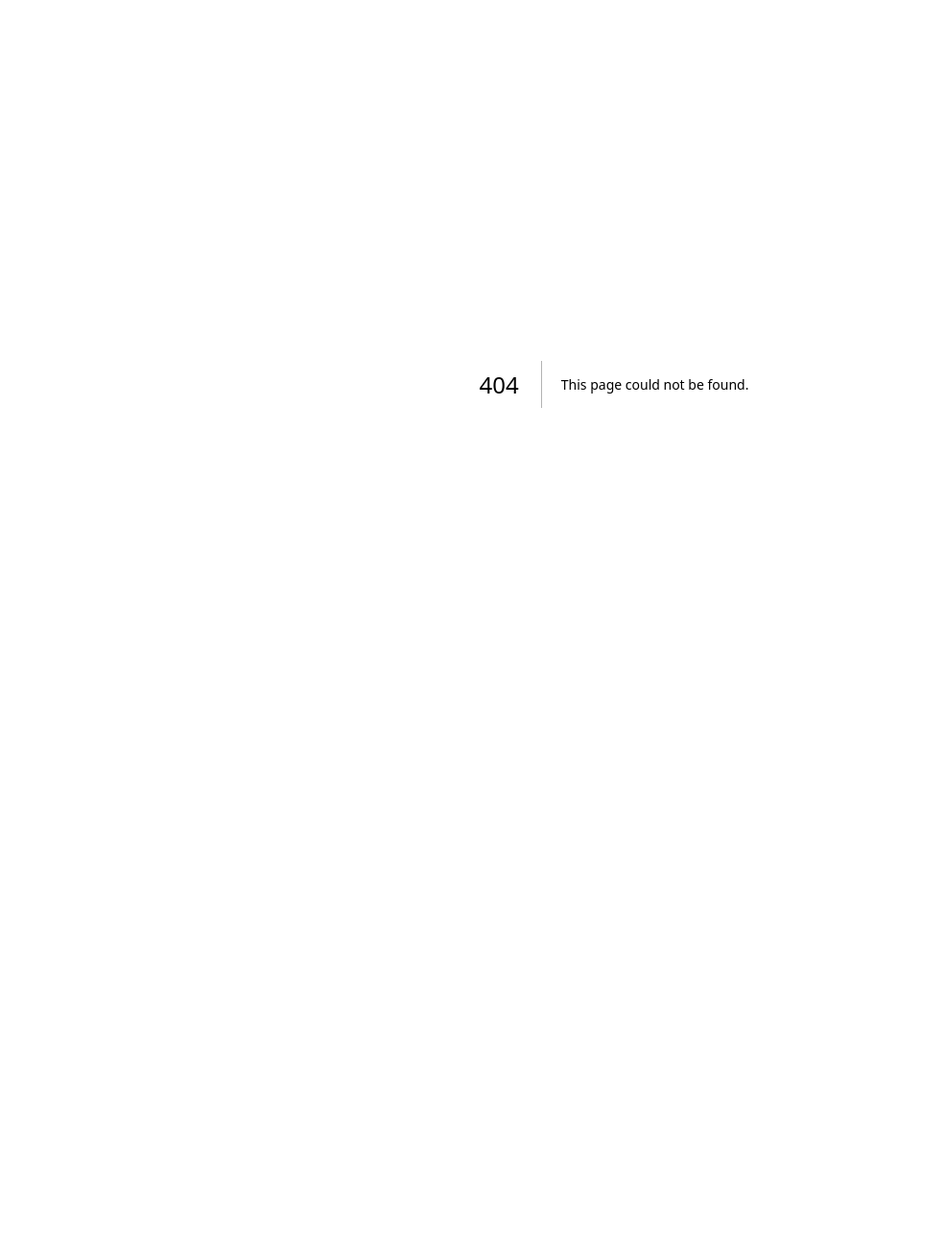
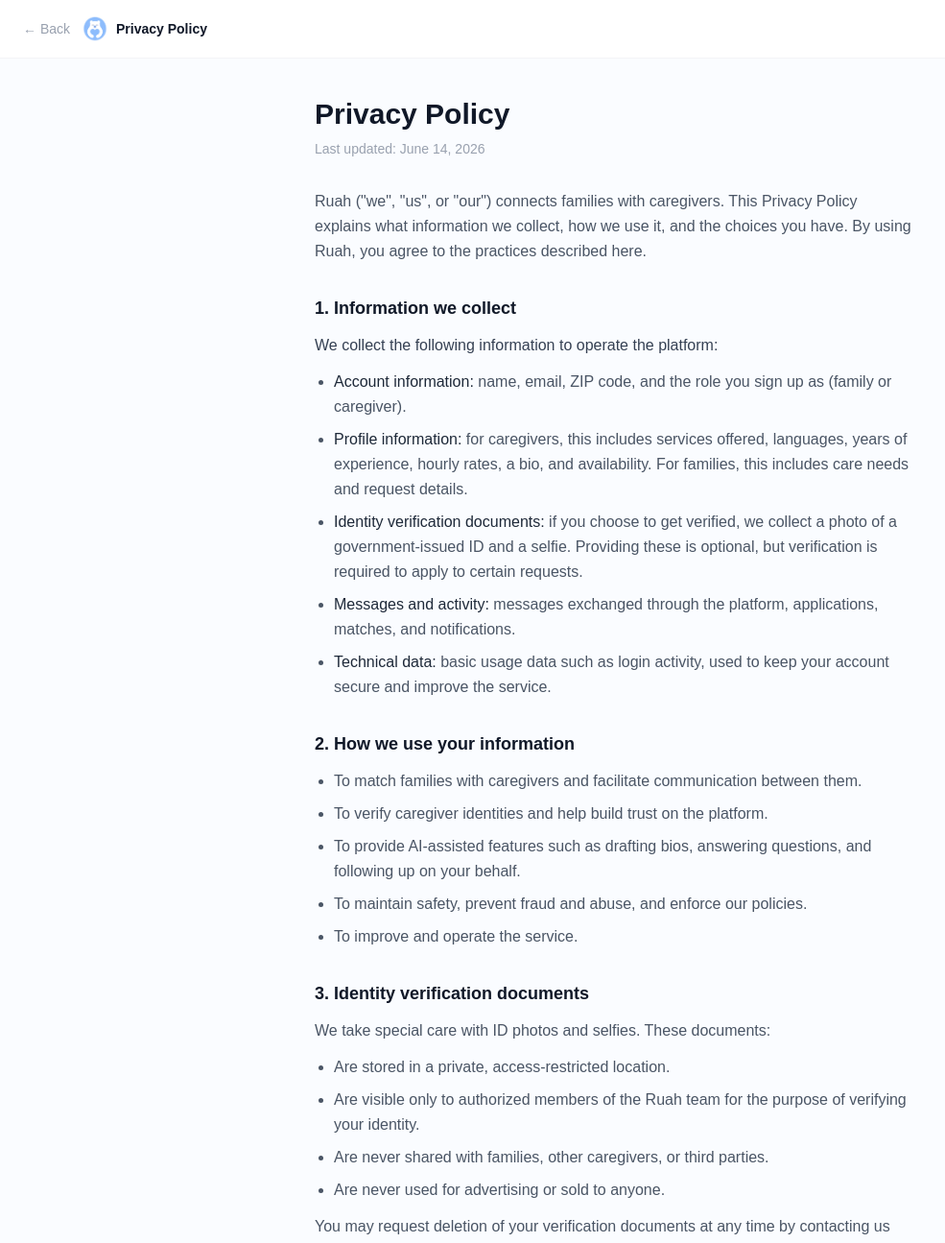
Before and after one commit to 2946161393/R-max, a Next.js app: page /privacy in a window 1280 px wide. Before the commit this address had no page. Shown: the top 1295 px of the page at 96% size, without its empty margins (0-985 px from the left). Before the commit the page ends 800 px from the top, so only its background shows below. Built offline with nearby package versions, Linux system fonts and the light colour scheme.

Commit message:
identity verification system (caregiver upload, admin review, apply gate) + privacy policy

```diff
--- /dev/null
+++ b/src/app/privacy/page.tsx
@@ -0,0 +1,146 @@
+'use client'
+
+import { useRouter } from 'next/navigation'
+
+export default function PrivacyPolicyPage() {
+  const router = useRouter()
+  const lastUpdated = 'June 14, 2026'
+
+  return (
+    <div className="min-h-screen bg-[#FAFCFF]">
+      <header className="bg-white border-b border-gray-100 px-6 py-4 flex items-center gap-3 sticky top-0 z-10">
+        <button onClick={() => router.back()}
+          className="text-gray-400 hover:text-gray-600 text-sm">← Back</button>
+        <div className="flex items-center gap-2">
+          <img src="/ruah-logo.png" alt="Ruah" className="w-7 h-7" />
+          <span className="font-semibold text-gray-900 text-sm">Privacy Policy</span>
+        </div>
+      </header>
+
+      <div className="max-w-2xl mx-auto px-6 py-10">
+        <h1 className="text-3xl font-bold text-gray-900 mb-2">Privacy Policy</h1>
+        <p className="text-sm text-gray-400 mb-8">Last updated: {lastUpdated}</p>
+
+        <div className="space-y-8 text-gray-700 leading-relaxed">
+          <section>
+            <p className="text-gray-600">
+              Ruah ("we", "us", or "our") connects families with caregivers. This Privacy
+              Policy explains what information we collect, how we use it, and the choices you
+              have. By using Ruah, you agree to the practices described here.
+            </p>
+          </section>
+
+          <section>
+            <h2 className="text-lg font-semibold text-gray-900 mb-3">1. Information we collect</h2>
+            <p className="mb-3">We collect the following information to operate the platform:</p>
+            <ul className="space-y-2 list-disc pl-5 text-gray-600">
+              <li><span className="font-medium text-gray-800">Account information:</span> name, email, ZIP code, and the role you sign up as (family or caregiver).</li>
+              <li><span className="font-medium text-gray-800">Profile information:</span> for caregivers, this includes services offered, languages, years of experience, hourly rates, a bio, and availability. For families, this includes care needs and request details.</li>
+              <li><span className="font-medium text-gray-800">Identity verification documents:</span> if you choose to get verified, we collect a photo of a government-issued ID and a selfie. Providing these is optional, but verification is required to apply to certain requests.</li>
+              <li><span className="font-medium text-gray-800">Messages and activity:</span> messages exchanged through the platform, applications, matches, and notifications.</li>
+              <li><span className="font-medium text-gray-800">Technical data:</span> basic usage data such as login activity, used to keep your account secure and improve the service.</li>
+            </ul>
+          </section>
+
+          <section>
+            <h2 className="text-lg font-semibold text-gray-900 mb-3">2. How we use your information</h2>
+            <ul className="space-y-2 list-disc pl-5 text-gray-600">
+              <li>To match families with caregivers and facilitate communication between them.</li>
+              <li>To verify caregiver identities and help build trust on the platform.</li>
+              <li>To provide AI-assisted features such as drafting bios, answering questions, and following up on your behalf.</li>
+              <li>To maintain safety, prevent fraud and abuse, and enforce our policies.</li>
+              <li>To improve and operate the service.</li>
+            </ul>
+          </section>
+
+          <section>
+            <h2 className="text-lg font-semibold text-gray-900 mb-3">3. Identity verification documents</h2>
+            <p className="text-gray-600 mb-3">
+              We take special care with ID photos and selfies. These documents:
+            </p>
+            <ul className="space-y-2 list-disc pl-5 text-gray-600">
+              <li>Are stored in a private, access-restricted location.</li>
+              <li>Are visible only to authorized members of the Ruah team for the purpose of verifying your identity.</li>
+              <li>Are never shared with families, other caregivers, or third parties.</li>
+              <li>Are never used for advertising or sold to anyone.</li>
+            </ul>
+            <p className="text-gray-600 mt-3">
+              You may request deletion of your verification documents at any time by contacting us
+              (see Section 8).
+            </p>
+          </section>
+
+          <section>
+            <h2 className="text-lg font-semibold text-gray-900 mb-3">4. How we share information</h2>
+            <p className="text-gray-600 mb-3">We share information only as needed to run the service:</p>
+            <ul className="space-y-2 list-disc pl-5 text-gray-600">
+              <li><span className="font-medium text-gray-800">Between users:</span> when a family and caregiver match, relevant profile details and messages are shared between them. We do not share contact information beyond what you choose to provide in messages.</li>
+              <li><span className="font-medium text-gray-800">Service providers:</span> we use trusted infrastructure providers (such as hosting and database services) to operate the platform. They process data on our behalf under confidentiality obligations.</li>
+              <li><span className="font-medium text-gray-800">Legal reasons:</span> we may disclose information if required by law or to protect the safety of our users.</li>
+            </ul>
+            <p className="text-gray-600 mt-3 font-medium">We do not sell your personal information.</p>
+          </section>
+
+          <section>
+            <h2 className="text-lg font-semibold text-gray-900 mb-3">5. Data retention</h2>
+            <p className="text-gray-600">
+              We keep your information for as long as your account is active or as needed to provide
+              the service. If you delete your account, we will delete or anonymize your personal
+              information, including verification documents, except where we are required to retain
+              it for legal or safety reasons.
+            </p>
+          </section>
+
+          <section>
+            <h2 className="text-lg font-semibold text-gray-900 mb-3">6. Your rights and choices</h2>
+            <p className="text-gray-600 mb-3">
+              Depending on where you live, you may have rights regarding your personal information,
+              including the right to access, correct, or delete it. California residents have
+              additional rights under the California Consumer Privacy Act (CCPA), including the right
+              to know what personal information we collect and to request its deletion. We do not
+              sell personal information, so there is nothing to opt out of in that regard.
+            </p>
+            <p className="text-gray-600">
+              To exercise any of these rights, contact us using the information in Section 8.
+            </p>
+          </section>
+
+          <section>
+            <h2 className="text-lg font-semibold text-gray-900 mb-3">7. Security</h2>
+            <p className="text-gray-600">
+              We use reasonable technical and organizational measures to protect your information,
+              including access controls and restricted storage for sensitive documents. No method of
+              transmission or storage is completely secure, but we work to protect your data and
+              limit access to it.
+            </p>
+          </section>
+
+          <section>
+            <h2 className="text-lg font-semibold text-gray-900 mb-3">8. Contact us</h2>
+            <p className="text-gray-600">
+              If you have questions about this Privacy Policy or want to exercise your privacy
+              rights, contact us at{' '}
+              <a href="mailto:zijinwang168@gmail.com" className="text-[#7FB3FF] hover:underline">
+                zijinwang168@gmail.com
+              </a>.
+            </p>
+          </section>
+
+          <section>
+            <h2 className="text-lg font-semibold text-gray-900 mb-3">9. Changes to this policy</h2>
+            <p className="text-gray-600">
+              We may update this Privacy Policy from time to time. If we make material changes, we
+              will update the "Last updated" date above and, where appropriate, notify you through
+              the platform.
+            </p>
+          </section>
+        </div>
+
+        <div className="mt-12 pt-6 border-t border-gray-100">
+          <button onClick={() => router.push('/')}
+            className="text-sm text-[#7FB3FF] hover:underline">← Back to Ruah</button>
+        </div>
+      </div>
+    </div>
+  )
+}
```
